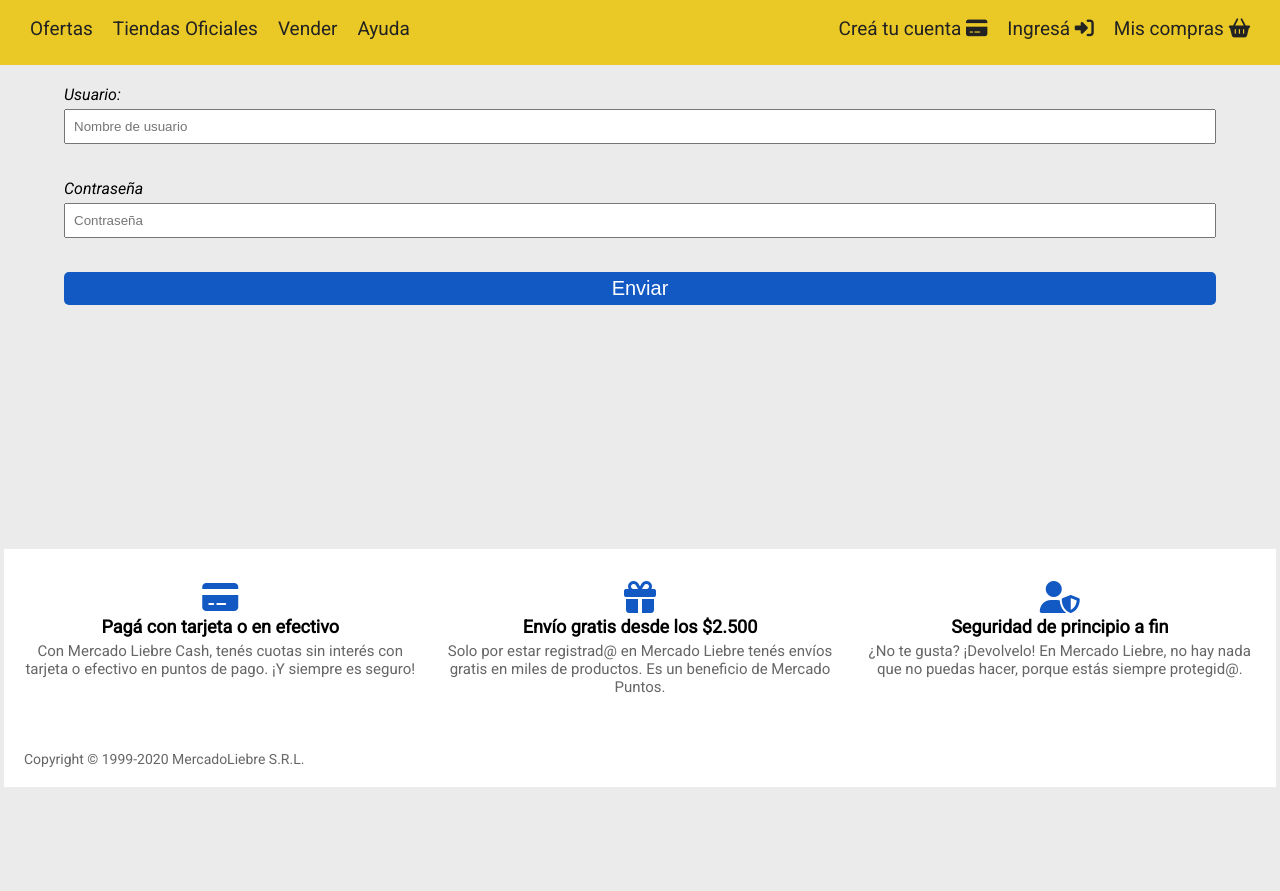
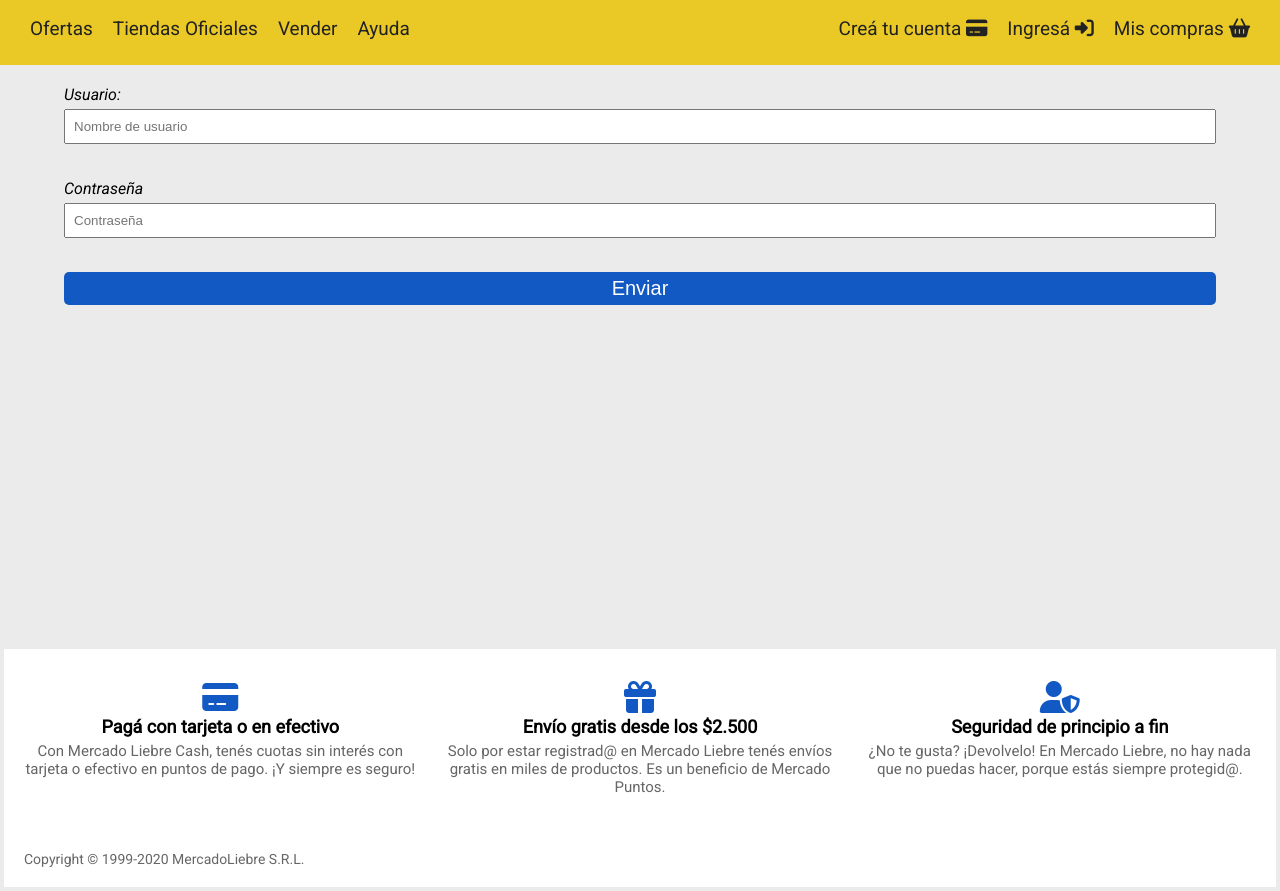
Before and after one commit to ramatc/mercado-liebre, a website: page views/login.html in a window 1280 px wide. Shown: the part 91-982 px from the top of the page. Before the commit the page ends 882 px from the top, so only its background shows below. Drawn offline with Linux system fonts and the light colour scheme.

Commit message:
Cambios en el estilo del footer

```diff
--- a/public/css/styles.css
+++ b/public/css/styles.css
@@ -289,10 +289,7 @@
     display: block;
 }
 
-
-
-
-@media (min-width: 361px){
+@media (min-width: 360px){
     main section article .description{
         display: none;
     }
@@ -440,4 +437,7 @@
     .login{
         border-top: solid 175px #ebebeb ;
     }
+    footer.login{
+        margin-top: 150px;
+    }
 }
```
